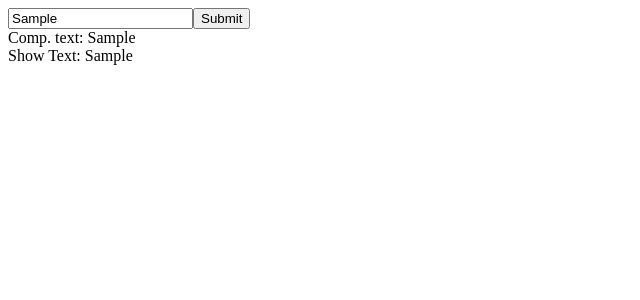
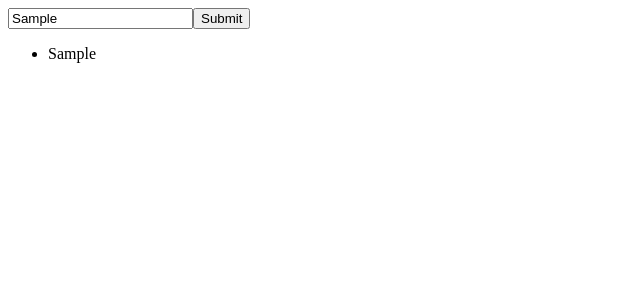
Before and after one commit to Loramisautova/react-ex-1, a React (Create React App) app: page / in a window 1280 px wide. Both pictures are taken after typing "Sample" into the empty fields and a click on the button "Submit". Shown: the top 300 px of the page, without its empty margins (0-640 px from the left). Built offline with nearby package versions, Linux system fonts and the light colour scheme.

Commit message:
Converted text message into a list of items.

```diff
--- a/package.json
+++ b/package.json
@@ -6,6 +6,7 @@
   "author": "Lora Misautova",
   "license": "ISC",
   "dependencies": {
+    "prop-types": "^15.7.2",
     "react": "^16.13.1",
     "react-dom": "^16.13.1",
     "react-scripts": "^3.4.3"
--- a/src/App.js
+++ b/src/App.js
@@ -1,11 +1,11 @@
 import React from "react";
 
-import { ShowText } from "./ShowText"
+import { TextList } from "./TextList"
 
 export default function App() {
   return (
     <div>
-      <ShowText />
+      <TextList />
     </div>
   );
 }
--- a/src/ShowText.js
+++ /dev/null
@@ -1,25 +0,0 @@
-import React from "react";
-import { TextPanel } from "./TextPanel";
-
-export class ShowText extends React.PureComponent {
-  constructor() {
-    super();
-
-    this.state = {
-      text: ""
-    };
-  }
-
-  handleTextChange = (text) => {
-    this.setState({ text });
-  };
-
-  render() {
-    return (
-      <div>
-        <TextPanel onChange={this.handleTextChange} />
-        <div>Show Text: {this.state.text}</div>
-      </div>
-    );
-  }
-}
--- /dev/null
+++ b/src/TextList.js
@@ -0,0 +1,46 @@
+import React from "react";
+import PropTypes from "prop-types";
+
+import { TextPanel } from "./TextPanel";
+
+export class TextList extends React.PureComponent {
+  constructor() {
+    super();
+
+    this.state = {
+      list: []
+    };
+  }
+
+  handleTextChange = (text) => {
+    const newList = {
+        text,
+        id: Date.now()
+    };
+    this.setState(prevState => ({
+        list: prevState.list.concat(newList),
+        text: ''
+    }))
+  };
+
+  render() {
+    return (
+      <div>
+        <TextPanel onChange={this.handleTextChange} />
+        <ul>
+          {this.state.list.map((item) => (
+            <li key={item.id}>{item.text}</li>
+          ))}
+        </ul>
+      </div>
+    );
+  }
+}
+
+TextList.propTypes = {
+  list: PropTypes.arrayOf(
+    PropTypes.shape({
+      text: PropTypes.string
+    })
+  ).isRequired
+};
--- a/src/TextPanel.js
+++ b/src/TextPanel.js
@@ -1,11 +1,13 @@
 import React from "react";
+
+import PropTypes from "prop-types";
 
 export class TextPanel extends React.Component {
   constructor() {
     super();
 
     this.state = {
-      text: ""
+      text: ''
     };
   }
 
@@ -28,8 +30,11 @@ export class TextPanel extends React.Component {
           onChange={this.handleChange}
         ></input>
         <button onClick={this.handleSubmit}>Submit</button>
-        <div>Comp. text: {this.state.text}</div>
       </div>
     );
   }
 }
+
+TextPanel.propTypes = {
+  onChange: PropTypes.func.isRequired,
+}
```
